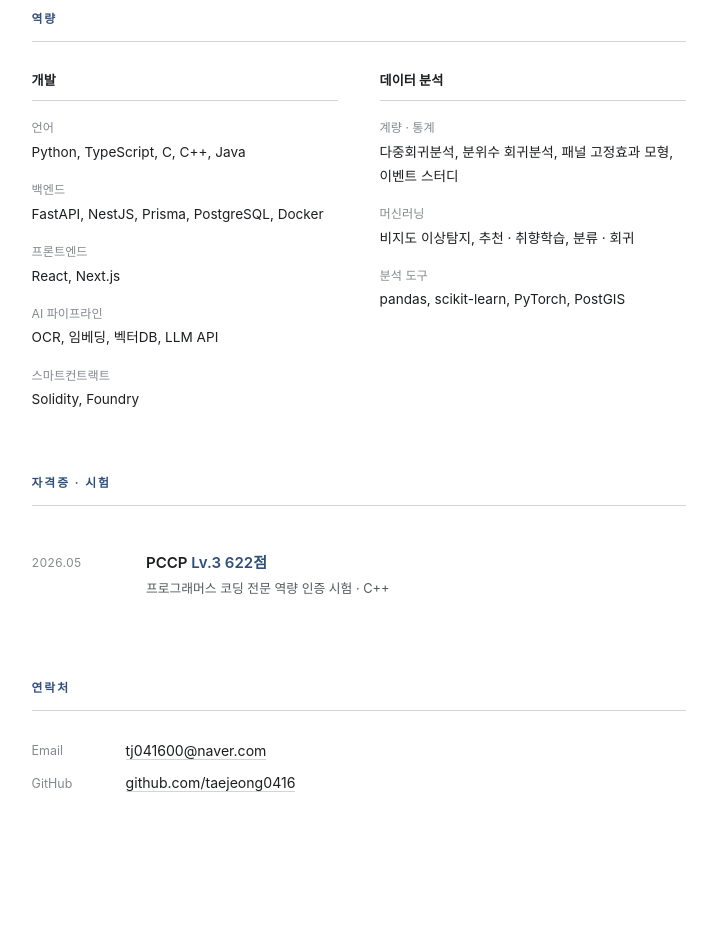
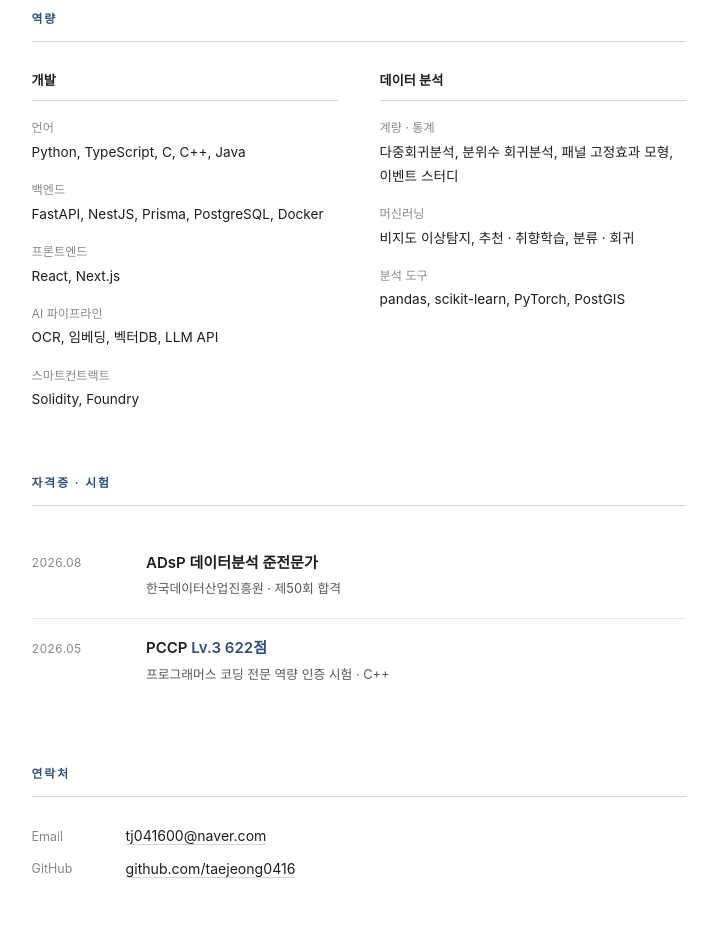
Before and after one commit to taejeong0416/taejeong0416.github.io, a plain HTML site: page index.html in a window 1280 px wide. Shown: the part 3162-4101 px from the top of the page, without its empty margins (250-967 px from the left). Drawn offline with Linux system fonts and the light colour scheme; a web font is replaced by a local one.

Commit message:
docs: 자격증에 ADsP 제50회 합격 추가

```diff
--- a/index.html
+++ b/index.html
@@ -679,6 +679,14 @@ if (window.self !== window.top) {
   <h2 class="sec-title">자격증 · 시험</h2>
 
   <div class="row">
+    <span class="when">2026.08</span>
+    <div>
+      <p class="ttl">ADsP 데이터분석 준전문가</p>
+      <p class="sub">한국데이터산업진흥원 · 제50회 합격</p>
+    </div>
+  </div>
+
+  <div class="row">
     <span class="when">2026.05</span>
     <div>
       <p class="ttl">PCCP <span class="rank">Lv.3 622점</span></p>
```
